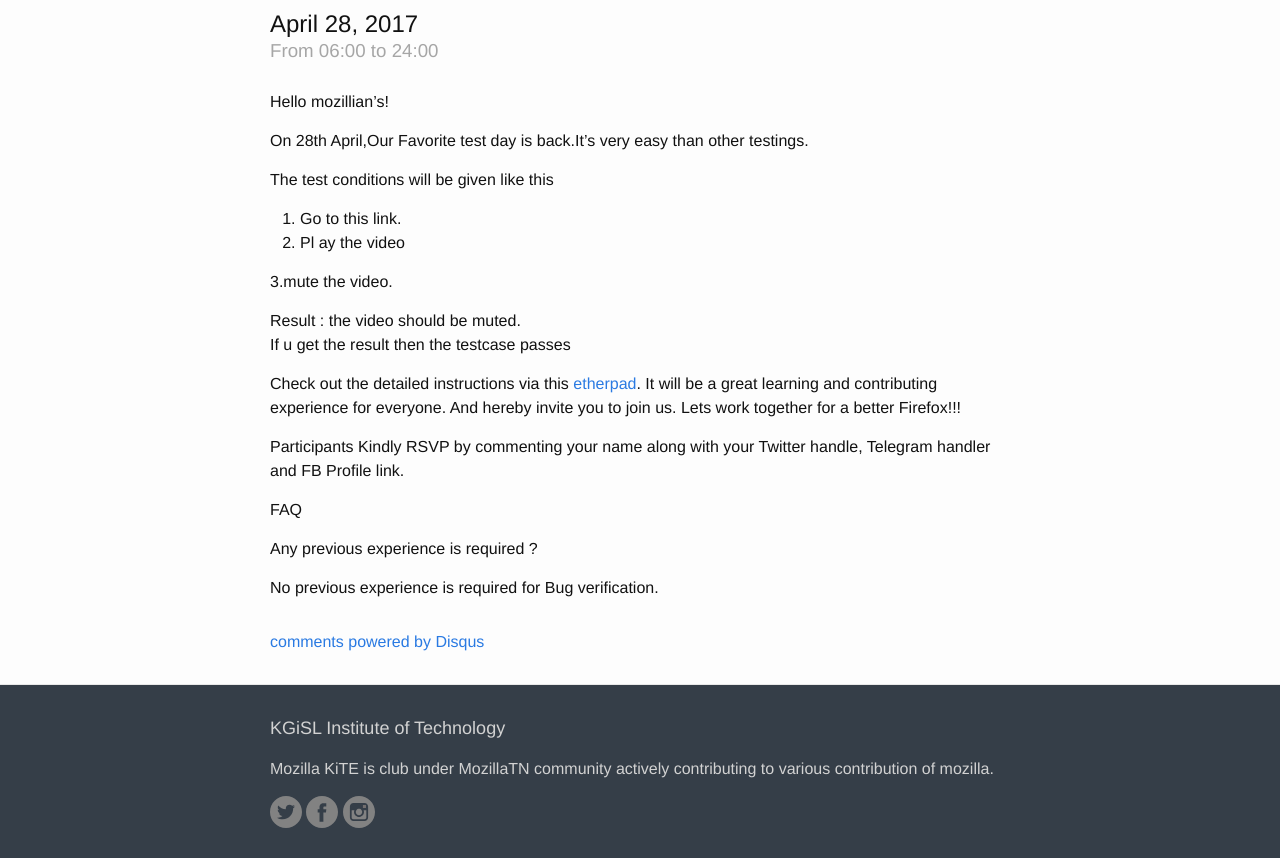
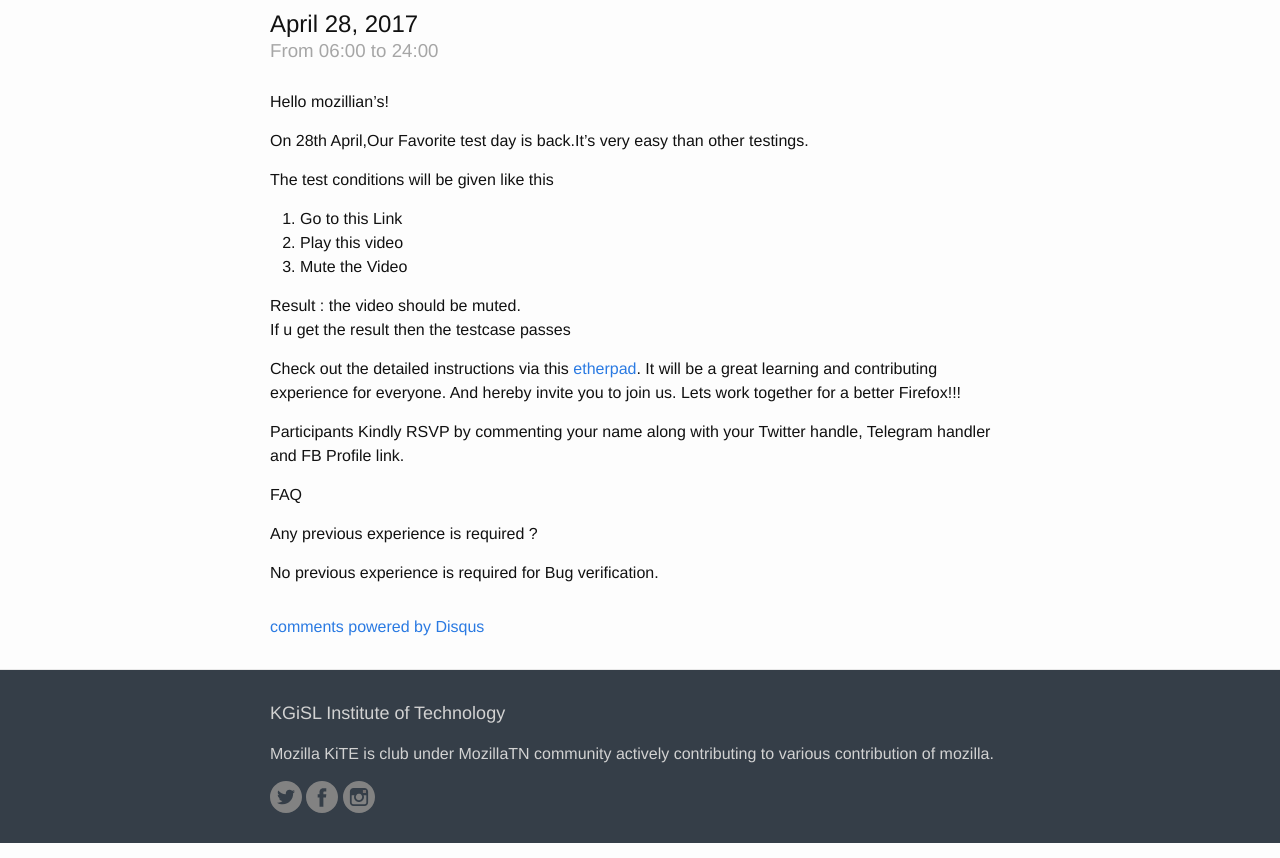
Before and after one commit to MozillaTN/KiTE, a Jekyll site: the page built from docs/_posts/2017-04-28-call-for-testing-day.md, in a window 1280 px wide, cut to the strip 487-1345 px from the top of the page. Built offline with Jekyll 4.4.1, drawn with Linux system fonts in a browser that asks for light colours; comment, search, counter and statistics services are not loaded.

Commit message:
Checking Alignment

```diff
--- a/docs/_posts/2017-04-28-call-for-testing-day.md
+++ b/docs/_posts/2017-04-28-call-for-testing-day.md
@@ -19,11 +19,9 @@
 On 28th April,Our Favorite test day is back.It's very easy than other testings.
 
 The test conditions will be given like this
-1. Go to this link.
-2. Pl
-ay the video
-
-3.mute the video.
+1. Go to this Link
+2. Play this video
+3. Mute the Video
 
 Result : the video should be muted.
 If u get the result then the testcase passes
```
